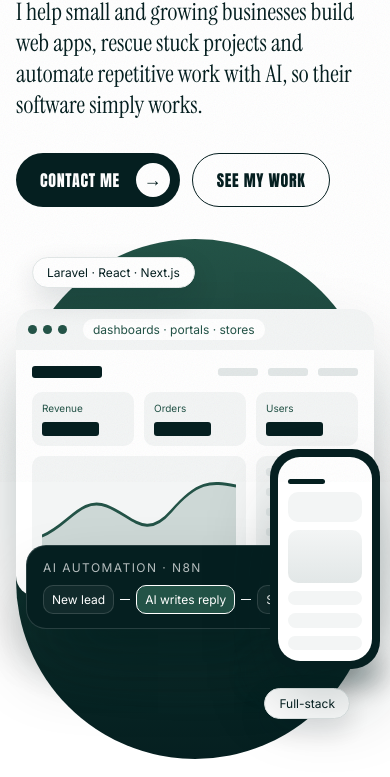
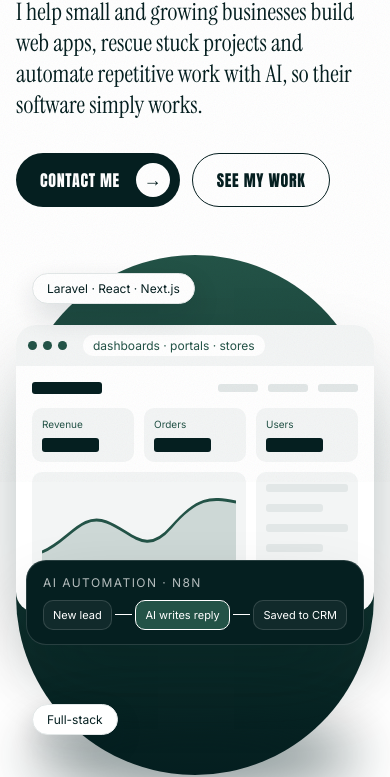
Before and after one commit to MUhHHAMKABEER/MUhHHAMKABEER.github.io, a plain HTML site: page index.html in a window 390 px wide. Shown: the part 362-1139 px from the top of the page. Drawn offline with Linux system fonts and the light colour scheme.

Commit message:
Fix hero layout on wide, laptop, tablet and phone screens
Co-Authored-By: Claude Opus 5.5 <noreply@anthropic.com>
Claude-Session: https://claude.ai/code/session_01YV5qhxH9CHzHjhpjySs6iZ

```diff
--- a/index.html
+++ b/index.html
@@ -467,6 +467,27 @@
     .phone { width: 110px; height: 220px; right: -6px; top: 210px; }
     .show::after { top: 420px; }
   }
+
+  /* Responsive fixes (Nov 20): keep the hero art inside the page edges on every screen */
+  .phone { right: 0; }
+  .show::after { right: 10px; }
+  .c2 { right: auto; left: 40px; bottom: 70px; }
+  .flow { right: 170px; }
+  .node { font-size: 11px; padding: 7px 9px; }
+  @media (max-width: 1200px) {
+    .hero { grid-template-columns: 1fr; }
+    .show { width: 100%; max-width: 720px; margin: 48px auto 0; }
+    .show::before { top: 470px; }
+  }
+  @media (max-width: 900px) {
+    .flow { right: 120px; }
+  }
+  @media (max-width: 600px) {
+    .phone, .show::after { display: none; }
+    .flow { left: 10px; right: 10px; }
+    .nodes i { min-width: 6px; margin: 0 3px; }
+    .c2 { left: 16px; bottom: 40px; }
+  }
 </style>
 </head>
 <body>
```
